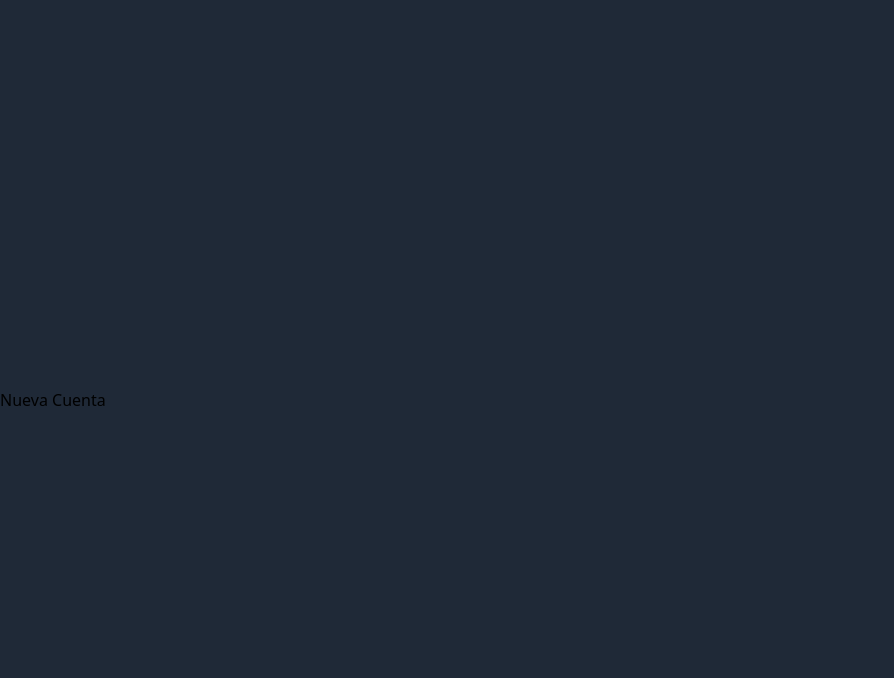
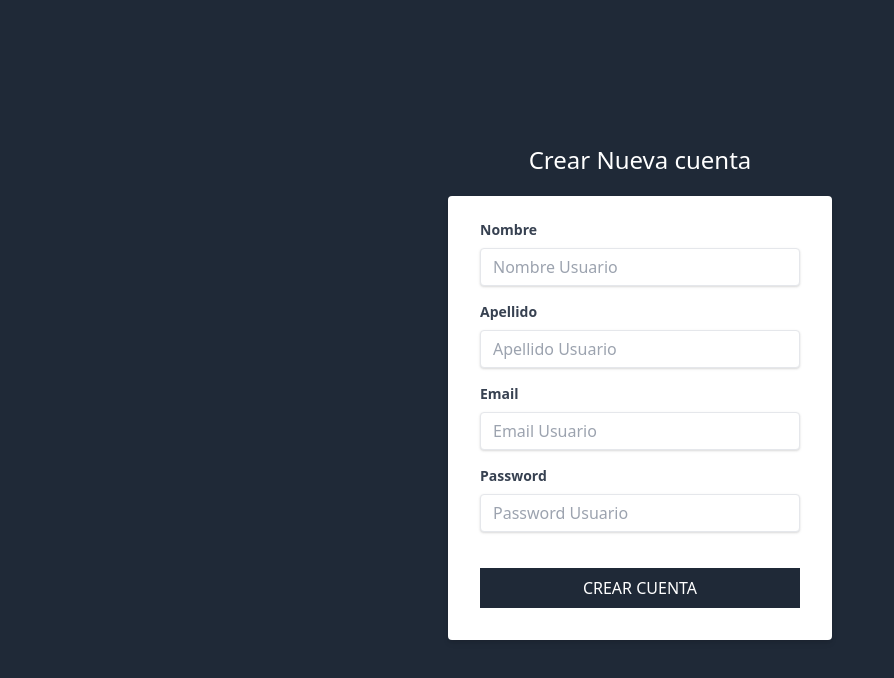
Before and after one commit to MaikolSoro/crmcliente, a Next.js app: page /nuevacuenta in a window 1280 px wide. Shown: the top 678 px of the page, without its empty margins (0-894 px from the left). Built offline with nearby package versions, Linux system fonts and the light colour scheme.

Commit message:
Creando el formulario para crear nueva cuenta

```diff
--- a/pages/nuevacuenta.js
+++ b/pages/nuevacuenta.js
@@ -5,8 +5,61 @@
 		<>
 			<Layout>
 
-				<h1>Nueva Cuenta</h1>
+				<h1 className="text-center text-2xl text-white font-light">Crear Nueva cuenta</h1>
+				<div className="flex justify-center mt-5">
+					<div className="w-full max-w-sm">
+						<form className="bg-white rounded shadow-md px-8 pt-6 pb-8 mb-4">
 
+							<div className="mb-4">
+								<label className="block text-gray-700 text-sm font-bold mb-2" htmlFor="nombre">
+									Nombre
+								</label>
+								<input className="shadow appearance-none border rounded w-full py-2 px-3 text-gray-700 leading-tight focus:outline-none focus:shadow-outline"
+									id="nombre"
+									type="text"
+									placeholder="Nombre Usuario"
+								/>
+							</div>
+
+							<div className="mb-4">
+								<label className="block text-gray-700 text-sm font-bold mb-2" htmlFor="apellido">
+									Apellido
+								</label>
+								<input className="shadow appearance-none border rounded w-full py-2 px-3 text-gray-700 leading-tight focus:outline-none focus:shadow-outline"
+									id="apellido"
+									type="text"
+									placeholder="Apellido Usuario"
+								/>
+							</div>
+							<div className="mb-4">
+								<label className="block text-gray-700 text-sm font-bold mb-2" htmlFor="email">
+									Email
+								</label>
+								<input className="shadow appearance-none border rounded w-full py-2 px-3 text-gray-700 leading-tight focus:outline-none focus:shadow-outline"
+									id="email"
+									type="email"
+									placeholder="Email Usuario"
+								/>
+							</div>
+
+							<div className="mb-4">
+								<label className="block text-gray-700 text-sm font-bold mb-2" htmlFor="password">
+									Password
+								</label>
+								<input className="shadow appearance-none border rounded w-full py-2 px-3 text-gray-700 leading-tight focus:outline-none focus:shadow-outline"
+									id="password"
+									type="password"
+									placeholder="Password Usuario"
+								/>
+							</div>
+							<input
+								type="submit"
+								className="bg-gray-800 w-full mt-5 p-2 text-white uppercase hover:cursor-pointer hover:bg-gray-900 "
+								value="Crear cuenta"
+							/>
+						</form>
+					</div>
+				</div>
 			</Layout>
 		</>
 	 );
```
